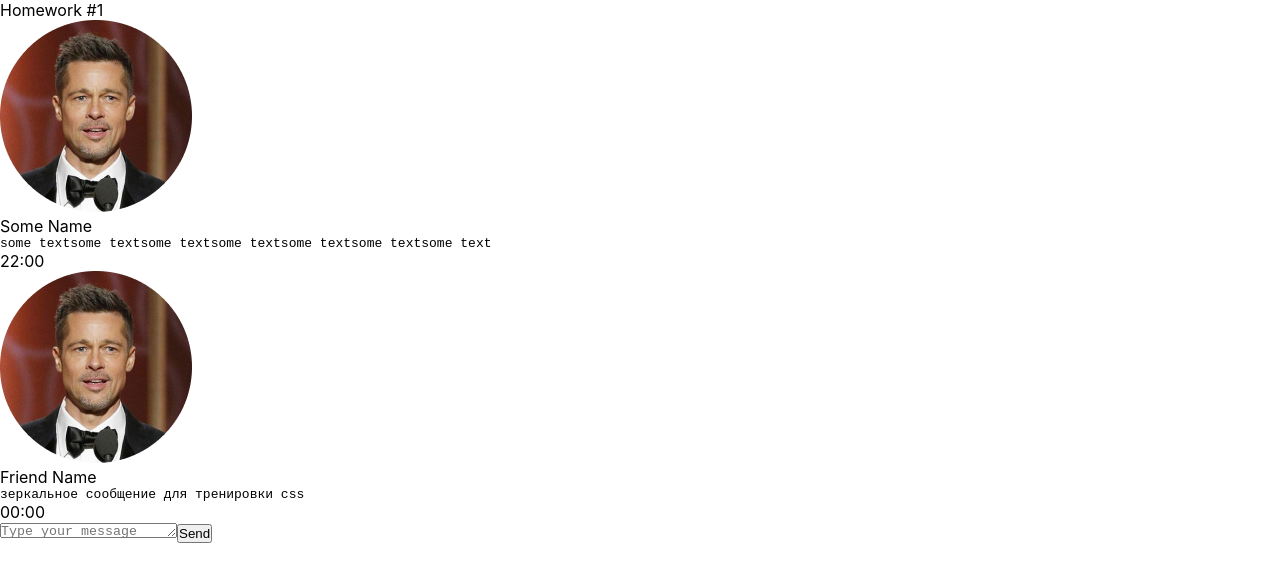
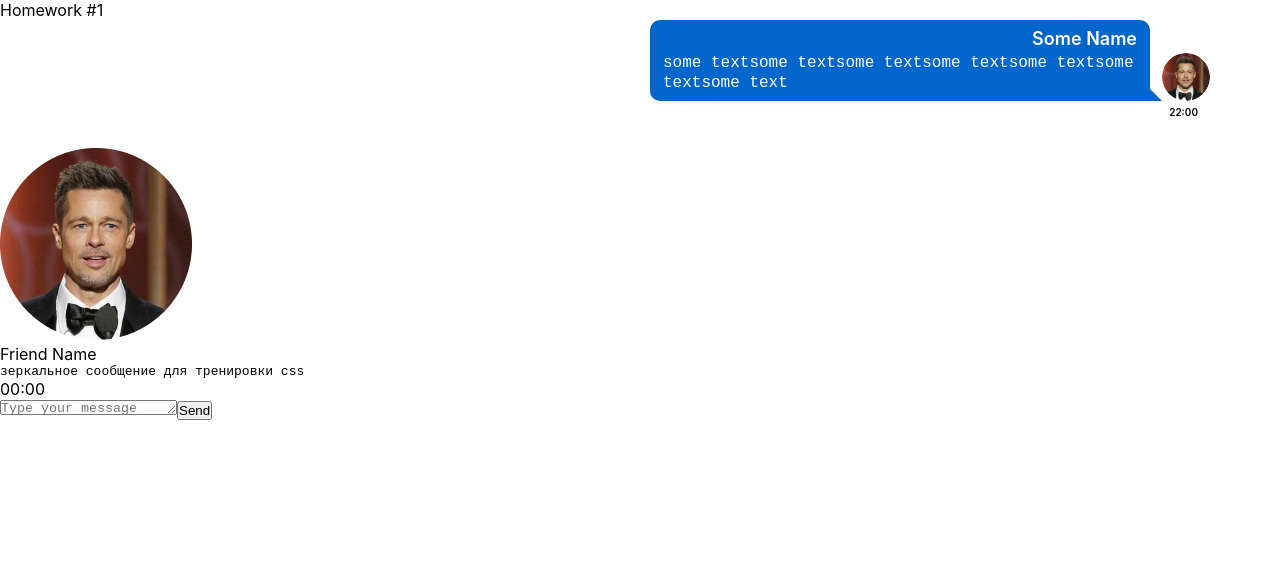
Before and after one commit to BaykovAleksandr/hw-sprint2, a React (Create React App) app: page /#/ in a window 1280 px wide. Shown: the top 582 px of the page. Built offline with nearby package versions, Linux system fonts and the light colour scheme.

Commit message:
add styles for Message component

```diff
--- a/src/s2-homeworks/hw01/message/Message.module.css
+++ b/src/s2-homeworks/hw01/message/Message.module.css
@@ -1,31 +1,68 @@
+
 .message {
-
+    display: flex;
+    flex-direction: column;
+    align-items: flex-end;
+    margin-bottom: 30px;
+    padding: 0 70px;
 }
 
 .imageAndText {
-
+    display: flex;
+    flex-direction: row-reverse;
+    align-items: flex-end;
+    gap: 12px;
+    margin-bottom: 5px;
 }
 
 .imageAndText img {
-
+    width: 48px;
+    height: 48px;
+    border-radius: 50%;
+    object-fit: cover;
 }
 
 .text {
-
+    position: relative;
+    background: #0066CC;
+    color: white;
+    padding: 8px 13px;
+    border-radius: 10px 10px 0 10px;
+    box-shadow: 0px 1px 2px 0px rgba(29, 33, 38, 0.1);
+    max-width: 500px;
 }
 
 .text:after {
-
+    content: '';
+    position: absolute;
+    bottom: 0;
+    right: -12px;
+    width: 0;
+    height: 0;
+    border-left: 12px solid transparent;
+    border-right: 12px solid transparent;
+    border-bottom: 12px solid #0066CC;
 }
 
 .name {
-
+    font-weight: 600;
+    font-size: 18px;
+    line-height: 22px;
+    text-align: right;
+    margin-bottom: 3px;
 }
 
 .messageText {
-
+    font-size: 16px;
+    line-height: 20px;
+    white-space: pre-wrap;
+    word-wrap: break-word;
 }
 
 .time {
-
+    font-weight: 600;
+    font-size: 10px;
+    line-height: 12px;
+    color: #000000;
+    margin-right: 12px;
 }
```
